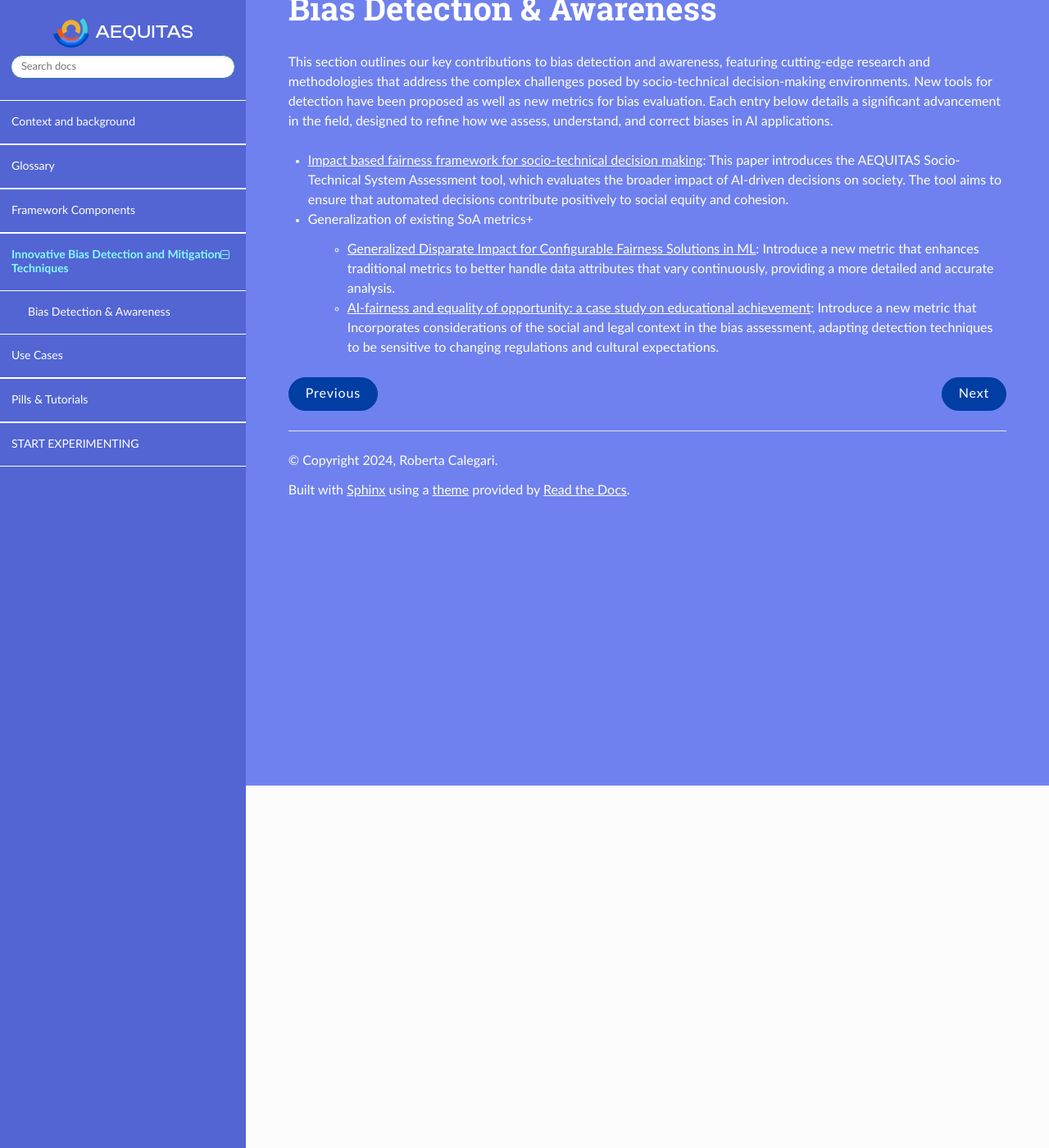
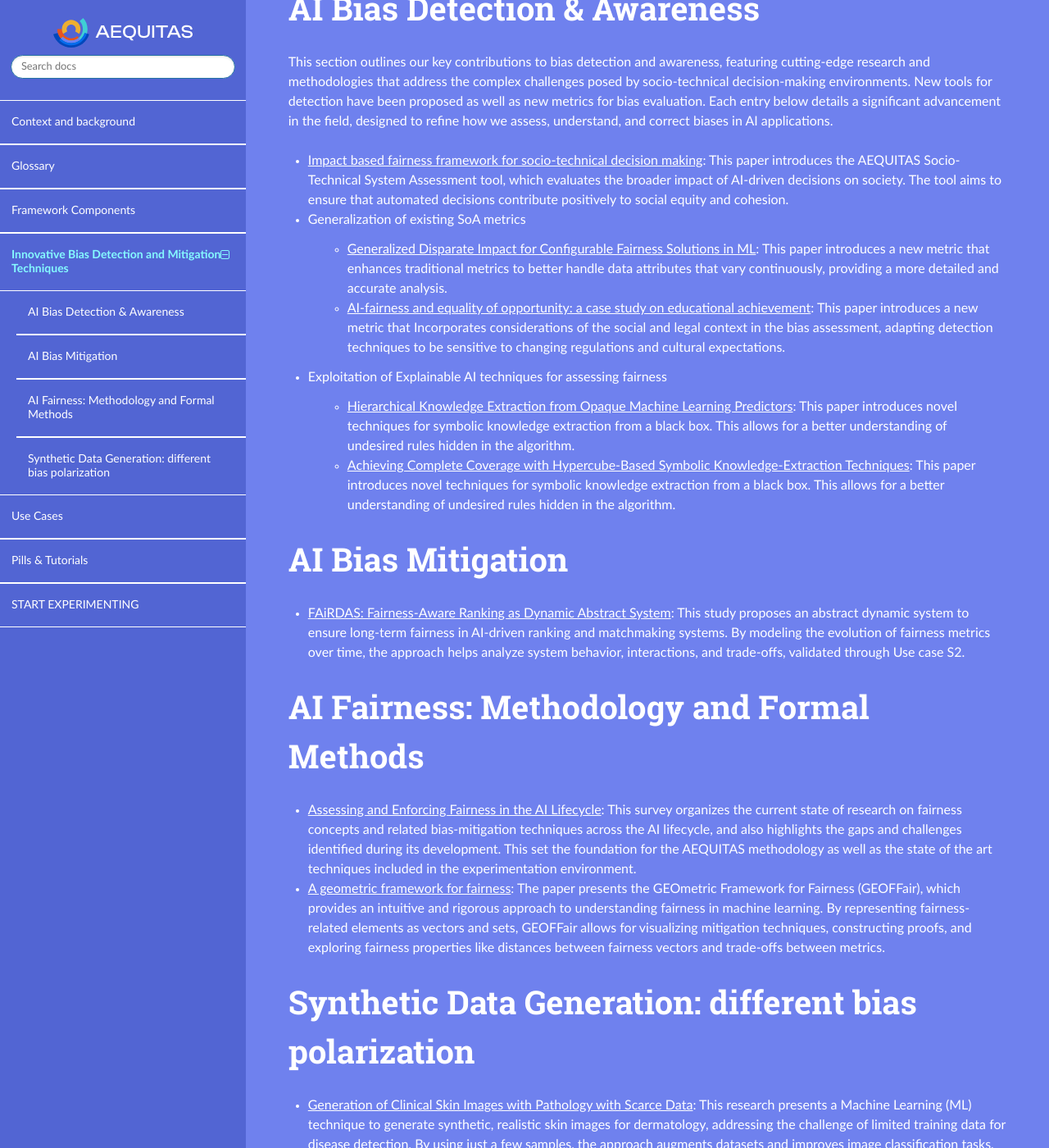
Before and after one commit to aequitas-aod/aequitas-home, a Sphinx documentation site: the page built from docs/source/innovation.rst, in a window 1280 px wide and 1400 px high, scrolled down 442 px. Shown: the whole window at 82% size. Built offline with Sphinx 7.4.7 and the Read the Docs theme 3.1.0, drawn with Linux system fonts in a browser that asks for light colours; pages that are not in the unit, such as notebooks, are missing from menus; some of the changed text lies outside the part shown.

Commit message:
rc: innovation

```diff
--- a/docs/source/innovation.rst
+++ b/docs/source/innovation.rst
@@ -3,15 +3,39 @@ Innovative Bias Detection and Mitigation Techniques
 
 In our continuous effort to enhance fairness and accuracy in AI systems, the AEQUITAS project has pioneered a suite of innovative techniques designed to detected and mitigate bias. These advanced techniques are embedded directly within our experimentation tool, providing users with powerful, accessible means to conduct experiments and refine processes. The list below details the cutting-edge techniques we have developed, each tailored to address specific challenges in bias detection and correction.
 
-Bias Detection & Awareness
+AI Bias Detection & Awareness
 ------
 
 This section outlines our key contributions to bias detection and awareness, featuring cutting-edge research and methodologies that address the complex challenges posed by socio-technical decision-making environments. New tools for detection have been proposed as well as new metrics for bias evaluation. Each entry below details a significant advancement in the field, designed to refine how we assess, understand, and correct biases in AI applications.
 
 * `Impact based fairness framework for socio-technical decision making <https://ceur-ws.org/Vol-3523/paper12.pdf>`_: This paper introduces the AEQUITAS Socio-Technical System Assessment tool, which evaluates the broader impact of AI-driven decisions on society. The tool aims to ensure that automated decisions contribute positively to social equity and cohesion.
 
-* Generalization of existing SoA metrics+
+* Generalization of existing SoA metrics
 
-    * `Generalized Disparate Impact for Configurable Fairness Solutions in ML <https://proceedings.mlr.press/v202/giuliani23a/giuliani23a.pdf>`_: Introduce a new metric that enhances traditional metrics to better handle data attributes that vary continuously, providing a more detailed and accurate analysis.
+    * `Generalized Disparate Impact for Configurable Fairness Solutions in ML <https://proceedings.mlr.press/v202/giuliani23a/giuliani23a.pdf>`_: This paper introduces a new metric that enhances traditional metrics to better handle data attributes that vary continuously, providing a more detailed and accurate analysis.
 
-    * `AI-fairness and equality of opportunity: a case study on educational achievement <https://ceur-ws.org/Vol-3808/paper17.pdf>`_: Introduce a new metric that Incorporates considerations of the social and legal context in the bias assessment, adapting detection techniques to be sensitive to changing regulations and cultural expectations.
+    * `AI-fairness and equality of opportunity: a case study on educational achievement <https://ceur-ws.org/Vol-3808/paper17.pdf>`_: This paper introduces a new metric that Incorporates considerations of the social and legal context in the bias assessment, adapting detection techniques to be sensitive to changing regulations and cultural expectations.
+
+
+* Exploitation of Explainable AI techniques for assessing fairness
+
+    * `Hierarchical Knowledge Extraction from Opaque Machine Learning Predictors <https://link.springer.com/chapter/10.1007/978-3-031-80607-0_20>`_: This paper introduces novel techniques for symbolic knowledge extraction from a black box. This allows for a better understanding of undesired rules hidden in the algorithm.
+
+    * `Achieving Complete Coverage with Hypercube-Based Symbolic Knowledge-Extraction Techniques <https://link.springer.com/chapter/10.1007/978-3-031-50396-2_10>`_: This paper introduces novel techniques for symbolic knowledge extraction from a black box. This allows for a better understanding of undesired rules hidden in the algorithm.
+
+AI Bias Mitigation
+------
+
+* `FAiRDAS: Fairness-Aware Ranking as Dynamic Abstract System <https://ceur-ws.org/Vol-3523/paper5.pdf>`_: This study proposes an abstract dynamic system to ensure long-term fairness in AI-driven ranking and matchmaking systems. By modeling the evolution of fairness metrics over time, the approach helps analyze system behavior, interactions, and trade-offs, validated through Use case S2.
+
+AI Fairness: Methodology and Formal Methods
+------
+
+* `Assessing and Enforcing Fairness in the AI Lifecycle <https://www.ijcai.org/proceedings/2023/0735.pdf>`_: This survey organizes the current state of research on fairness concepts and related bias-mitigation techniques across the AI lifecycle, and also highlights the gaps and challenges identified during its development. This set the foundation for the AEQUITAS methodology as well as the state of the art techniques included in the experimentation environment.
+
+* `A geometric framework for fairness <https://ceur-ws.org/Vol-3523/paper9.pdf>`_: The paper presents the GEOmetric Framework for Fairness (GEOFFair), which provides an intuitive and rigorous approach to understanding fairness in machine learning. By representing fairness-related elements as vectors and sets, GEOFFair allows for visualizing mitigation techniques, constructing proofs, and exploring fairness properties like distances between fairness vectors and trade-offs between metrics.
+
+Synthetic Data Generation: different bias polarization
+------
+
+* `Generation of Clinical Skin Images with Pathology with Scarce Data <https://link.springer.com/chapter/10.1007/978-3-031-63592-2_5>`_: This research presents a Machine Learning (ML) technique to generate synthetic, realistic skin images for dermatology, addressing the challenge of limited training data for disease detection. By using just a few samples, the approach augments datasets and improves image classification tasks, demonstrated with data from Use case HC1.
```
